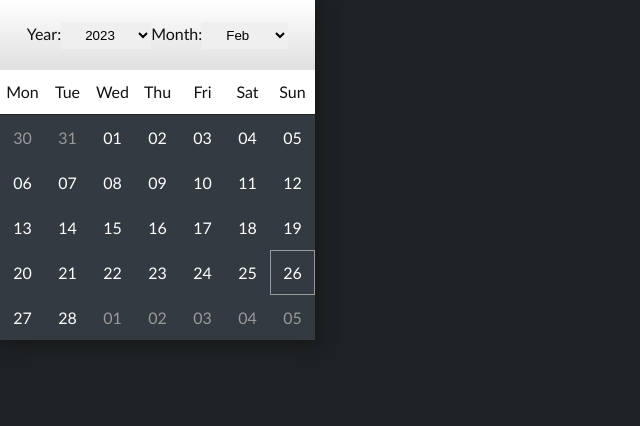
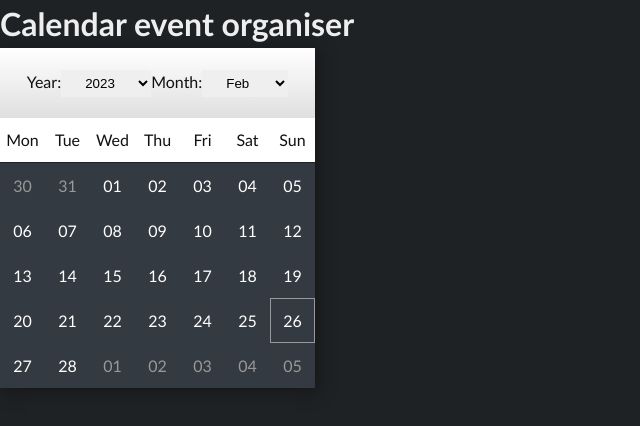
Before and after one commit to adamdgit/calendar, a React (Vite) app: page / in a window 1280 px wide. Shown: the top 426 px of the page, without its empty margins (0-640 px from the left). Built offline with nearby package versions, Linux system fonts and the light colour scheme.

Commit message:
Adding layout for app main page

```diff
--- a/src/App.tsx
+++ b/src/App.tsx
@@ -4,7 +4,16 @@ function App() {
 
   return (
     <div className="App">
-      <Calendar />
+
+      <div className="left">
+
+      </div>
+
+      <div className="right">
+        <h1>Calendar event organiser</h1>
+        <Calendar />
+      </div>
+
     </div>
   )
 }
```
